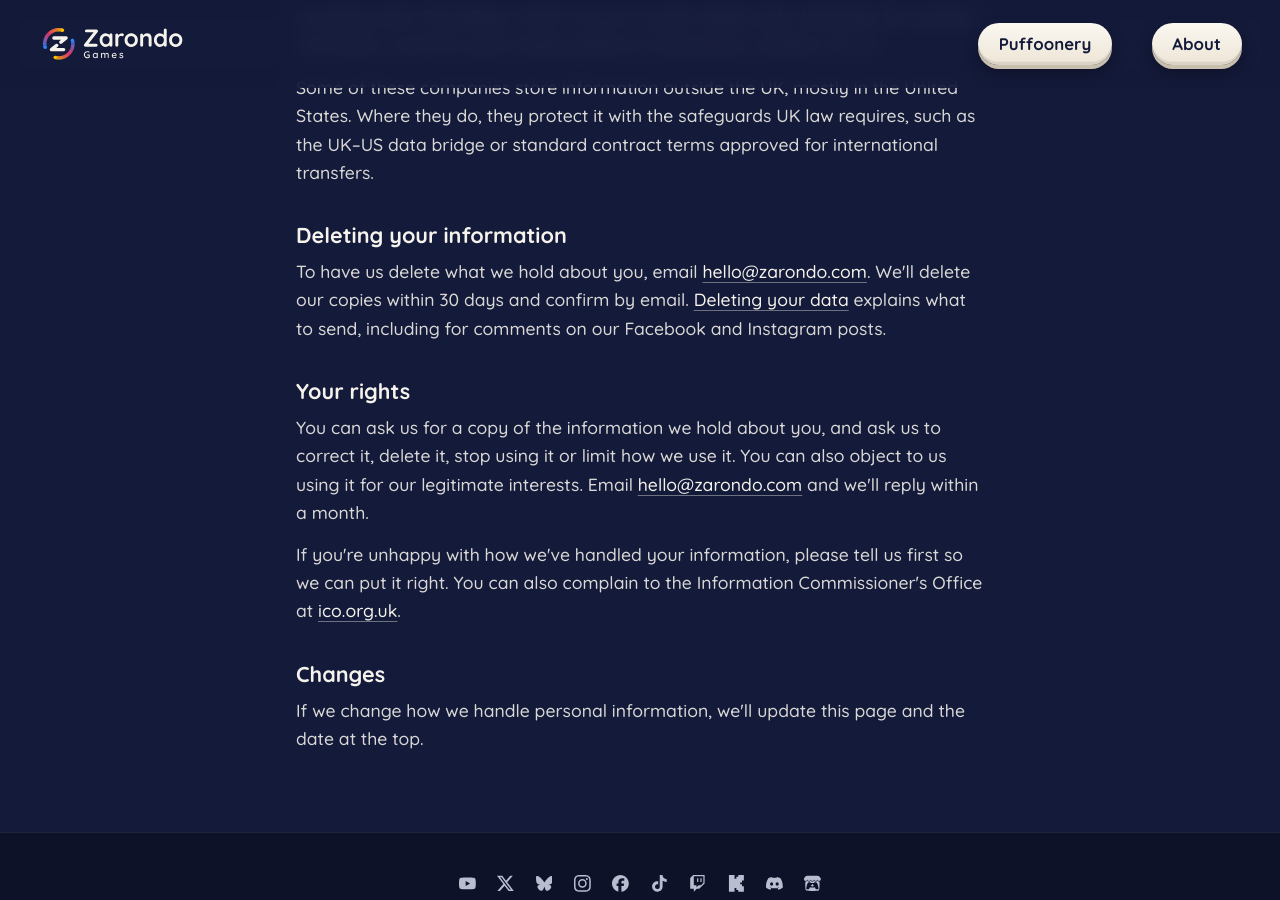
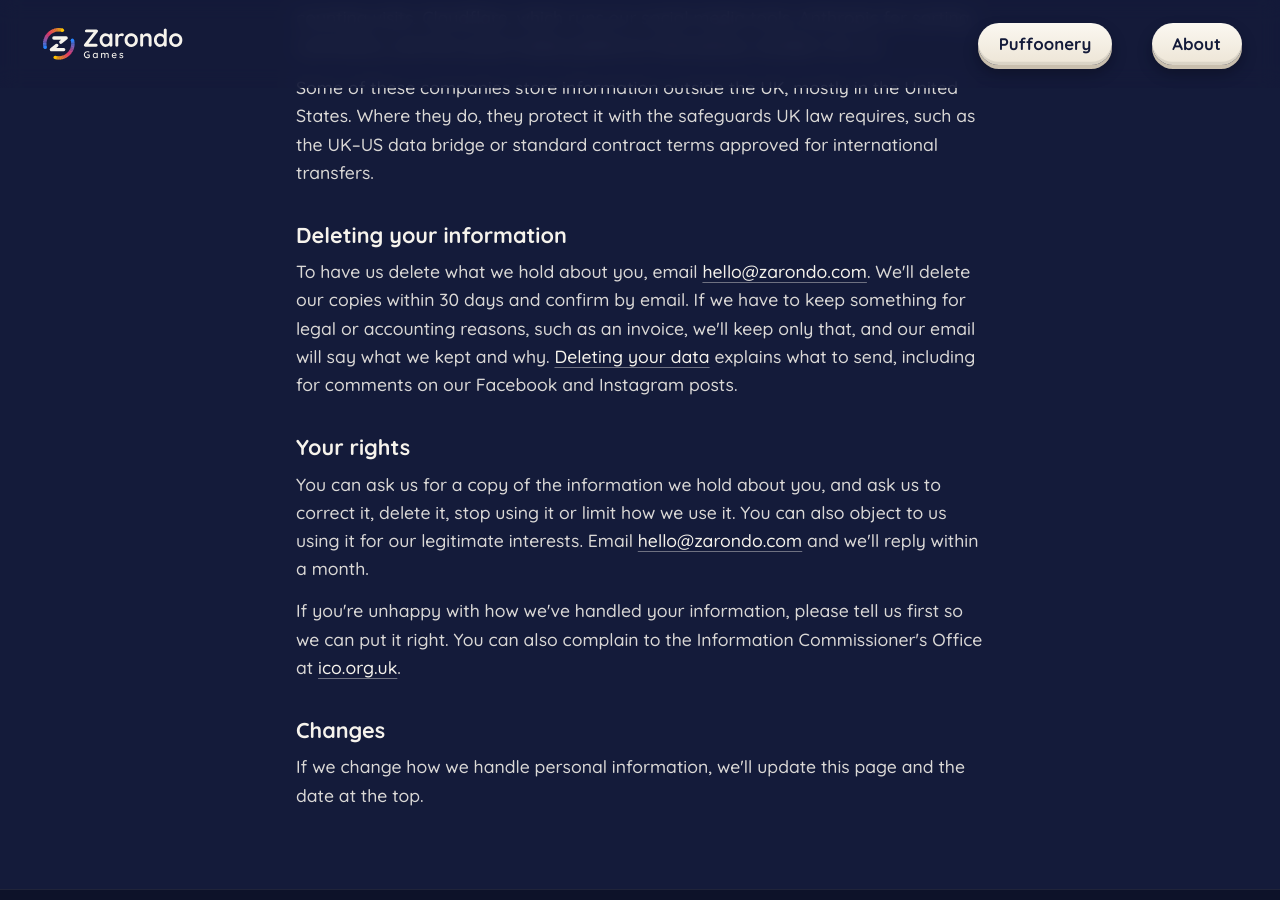
Before and after one commit to chumleesockson/zarondo-site, a Jekyll site: the page built from privacy.html, in a window 1280 px wide and 900 px high, scrolled down 2458 px. Built offline with Jekyll 4.4.1, drawn with Linux system fonts in a browser that asks for light colours.

Commit message:
Say what we keep for legal reasons when deleting someone's data
The privacy page keeps emails longer for legal or accounting reasons,
which the 30-day deletion promise didn't allow for (Copilot's review of
#12). Both pages now say we keep only what we must, and tell the person
what and why.

Co-Authored-By: Claude Opus 5.5 <noreply@anthropic.com>

```diff
--- a/data-deletion.html
+++ b/data-deletion.html
@@ -22,5 +22,5 @@ body_class: legal-page
   <p>Deleting our copy doesn't remove your comment from Facebook or Instagram. You can delete it there yourself, or ask us in the same email to remove it from our post. Deleting a comment there doesn't delete our copy, so email us as well.</p>
 
   <h2>Everything else</h2>
-  <p>The same goes for anything else we hold about you, such as comments on our other social media accounts or emails you've sent us. Email us and we'll delete it. Our <a href="/privacy/">privacy policy</a> explains what we collect and the rest of your rights.</p>
+  <p>The same goes for anything else we hold about you, such as comments on our other social media accounts or emails you've sent us. Email us and we'll delete it. If we have to keep something for legal or accounting reasons, such as an invoice, we'll keep only that and tell you what we kept and why. Our <a href="/privacy/">privacy policy</a> explains what we collect and the rest of your rights.</p>
 </article>
--- a/privacy.html
+++ b/privacy.html
@@ -40,7 +40,7 @@ body_class: legal-page
   <p>Some of these companies store information outside the UK, mostly in the United States. Where they do, they protect it with the safeguards UK law requires, such as the UK–US data bridge or standard contract terms approved for international transfers.</p>
 
   <h2 id="deleting-your-data">Deleting your information</h2>
-  <p>To have us delete what we hold about you, email <a href="mailto:hello@zarondo.com">hello@zarondo.com</a>. We'll delete our copies within 30 days and confirm by email. <a href="/data-deletion/">Deleting your data</a> explains what to send, including for comments on our Facebook and Instagram posts.</p>
+  <p>To have us delete what we hold about you, email <a href="mailto:hello@zarondo.com">hello@zarondo.com</a>. We'll delete our copies within 30 days and confirm by email. If we have to keep something for legal or accounting reasons, such as an invoice, we'll keep only that, and our email will say what we kept and why. <a href="/data-deletion/">Deleting your data</a> explains what to send, including for comments on our Facebook and Instagram posts.</p>
 
   <h2>Your rights</h2>
   <p>You can ask us for a copy of the information we hold about you, and ask us to correct it, delete it, stop using it or limit how we use it. You can also object to us using it for our legitimate interests. Email <a href="mailto:hello@zarondo.com">hello@zarondo.com</a> and we'll reply within a month.</p>
```
